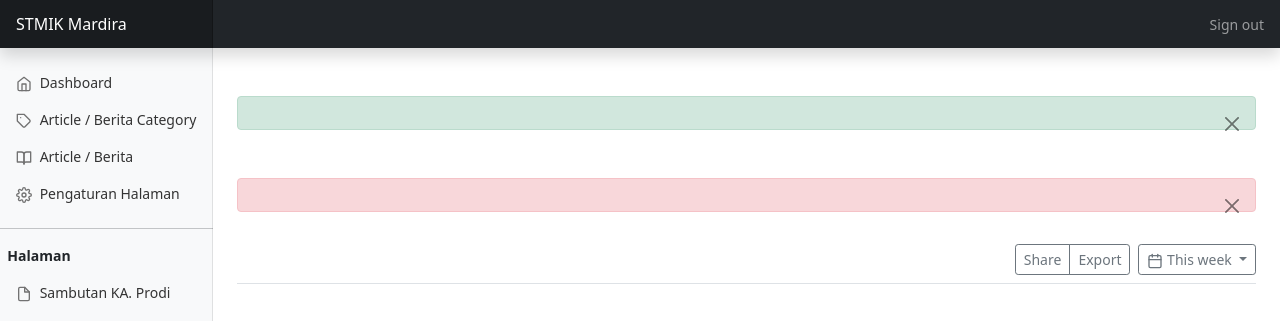
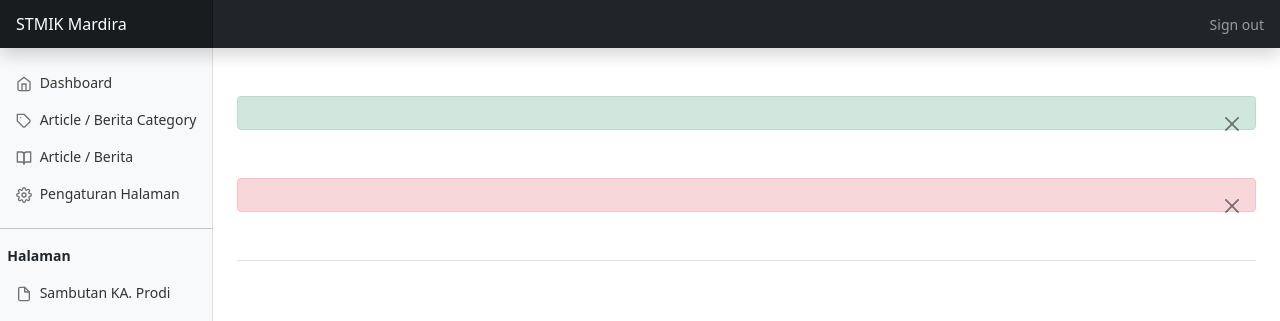
Before and after one commit to putrizakinaya09/web_profile, a CodeIgniter 4 app: the page made by app/Views/dashboard/index.php in a window 1280 px wide. Shown: the top 321 px of the page. Run offline with PHP 8.4 and a stand-in for CodeIgniter, Linux system fonts and the light colour scheme; the template is opened without the code that fills it, so the values that code supplies are empty; some libraries are stand-ins or nearby versions.

Commit message:
perubahan home dashboard

```diff
--- a/app/Views/dashboard/index.php
+++ b/app/Views/dashboard/index.php
@@ -3,18 +3,8 @@
 
 <div class="d-flex justify-content-between flex-wrap flex-md-nowrap align-items-center pt-3 pb-2 mb-3 border-bottom">
     <h1 class="h2"><?= ucfirst($uri->getSegment(2)) ?? '' ?></h1>
-    <div class="btn-toolbar mb-2 mb-md-0">
-        <div class="btn-group me-2">
-            <button type="button" class="btn btn-sm btn-outline-secondary">Share</button>
-            <button type="button" class="btn btn-sm btn-outline-secondary">Export</button>
-        </div>
-        <button type="button" class="btn btn-sm btn-outline-secondary dropdown-toggle">
-            <span data-feather="calendar"></span>
-            This week
-        </button>
-    </div>
+
 </div>
 
-<canvas class="my-4 w-100" id="myChart" width="900" height="380"></canvas>
 
 <?= $this->endSection() ?>
--- a/app/Views/layouts/layout.php
+++ b/app/Views/layouts/layout.php
@@ -46,7 +46,7 @@
             <li class="nav-item dropdown">
               <a href="#" class="nav-link dropdown-toggle" data-bs-toggle="dropdown">Profile</a>
               <div class="dropdown-menu">
-                <a id="sambutan" href="<?= base_url() ?>/sambutan" class="dropdown-item">Sabutan KA.Prodi</a>
+                <a id="sambutan" href="<?= base_url() ?>/sambutan" class="dropdown-item">Sambutan KA.Prodi</a>
                 <a id="visi-misi" href="<?= base_url() ?>/visi-misi" class="dropdown-item">Visi dan Misi</a>
                 <a id="struktur-organisasi" href="<?= base_url() ?>/struktur-organisasi" class="dropdown-item">Struktur Organisasi</a>
               </div>
```
Also changed, not shown: app/Views/layouts/carosel.php (+4 -6 lines).
